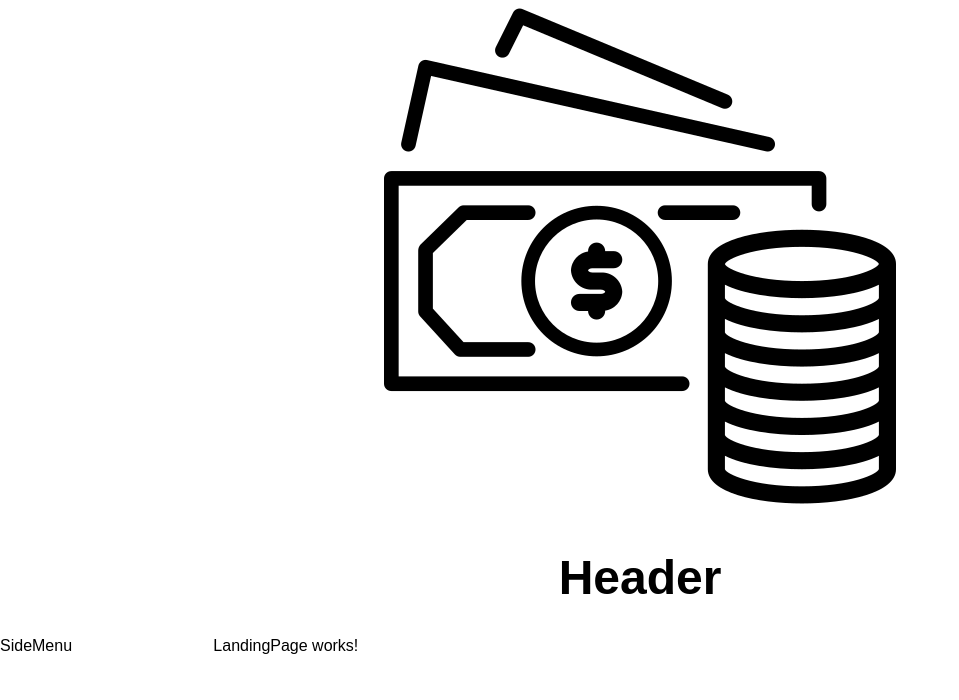
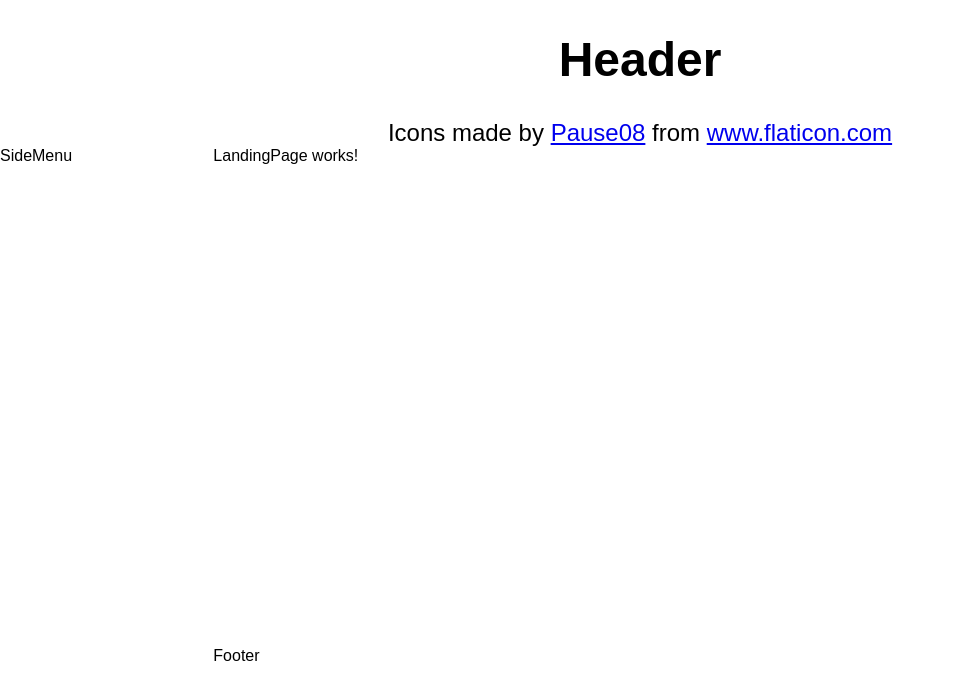
Before and after one commit to anedomansky/expense-tracker, a React app in the folder frontend/: page / in a window 1280 px wide. Shown: the top 700 px of the page, without its empty margins (0-959 px from the left). Built offline with nearby package versions, Linux system fonts and the light colour scheme.

Commit message:
More Assets Management.

```diff
--- a/frontend/src/assets/index.ts
+++ b/frontend/src/assets/index.ts
@@ -1 +1,5 @@
-// TODO: use as Assets object for other files
+import cashIconUrl from './images/money.png';
+
+export const Assets = {
+    cashIconUrl
+};
--- a/frontend/src/components/layout/Header.tsx
+++ b/frontend/src/components/layout/Header.tsx
@@ -1,11 +1,10 @@
 import React from 'react';
 import '../../styles/Header.scss';
-import cashImgUrl from '../../assets/money.png'; // TODO: get the real logo
 
 const Header: React.FC = () => (
     <header>
-        <img src={cashImgUrl} alt="Cash"/>
         <h1>Header</h1>
+        <div>Icons made by <a href="https://www.flaticon.com/authors/pause08" title="Pause08">Pause08</a> from <a href="https://www.flaticon.com/" title="Flaticon">www.flaticon.com</a></div>
     </header>
 );
 
```
Also changed, not shown: frontend/src/assets/icons/money.png (renamed from frontend/src/assets/money.png), 1 other file (tests, documents, lock files or other folders).
